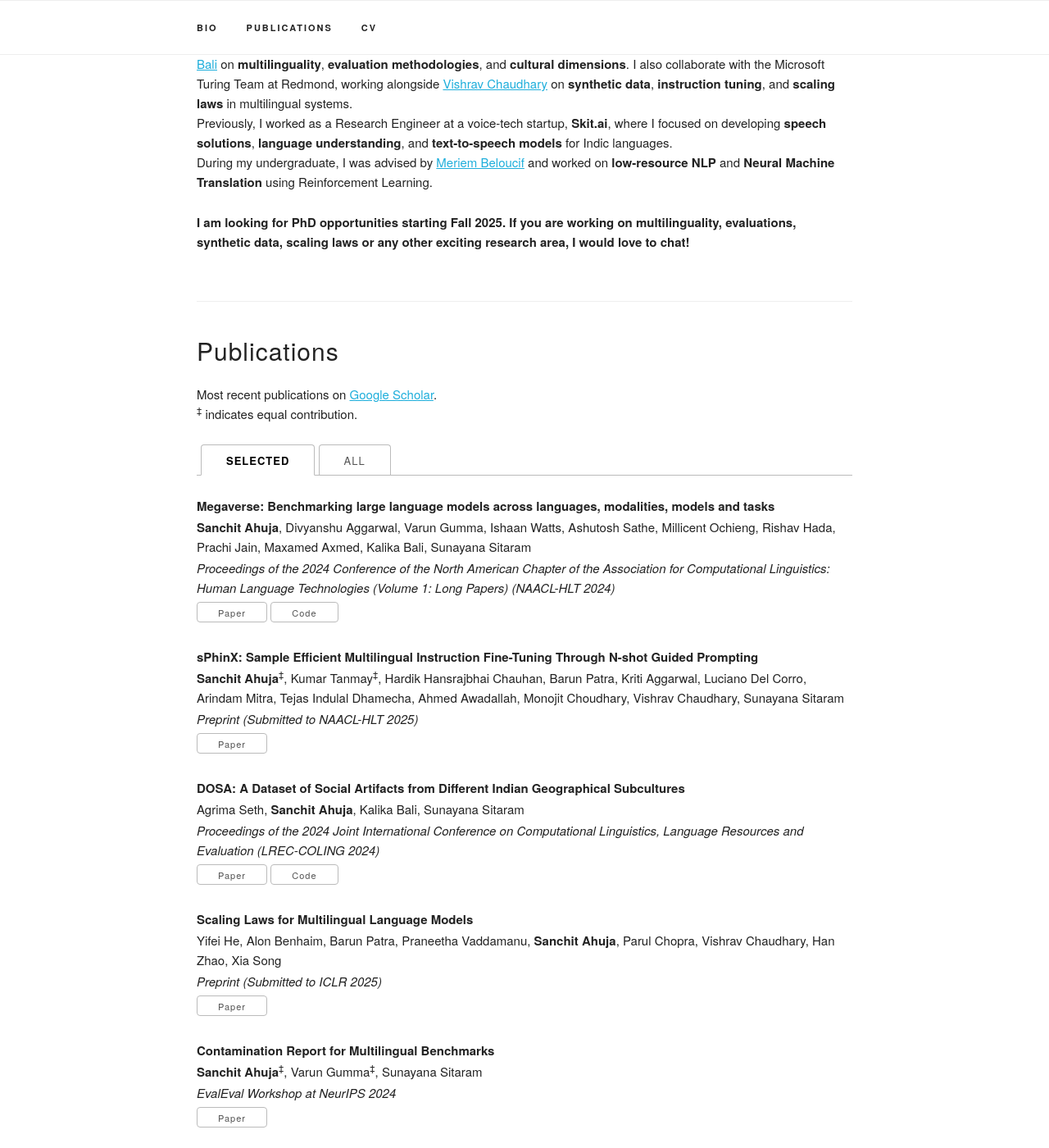
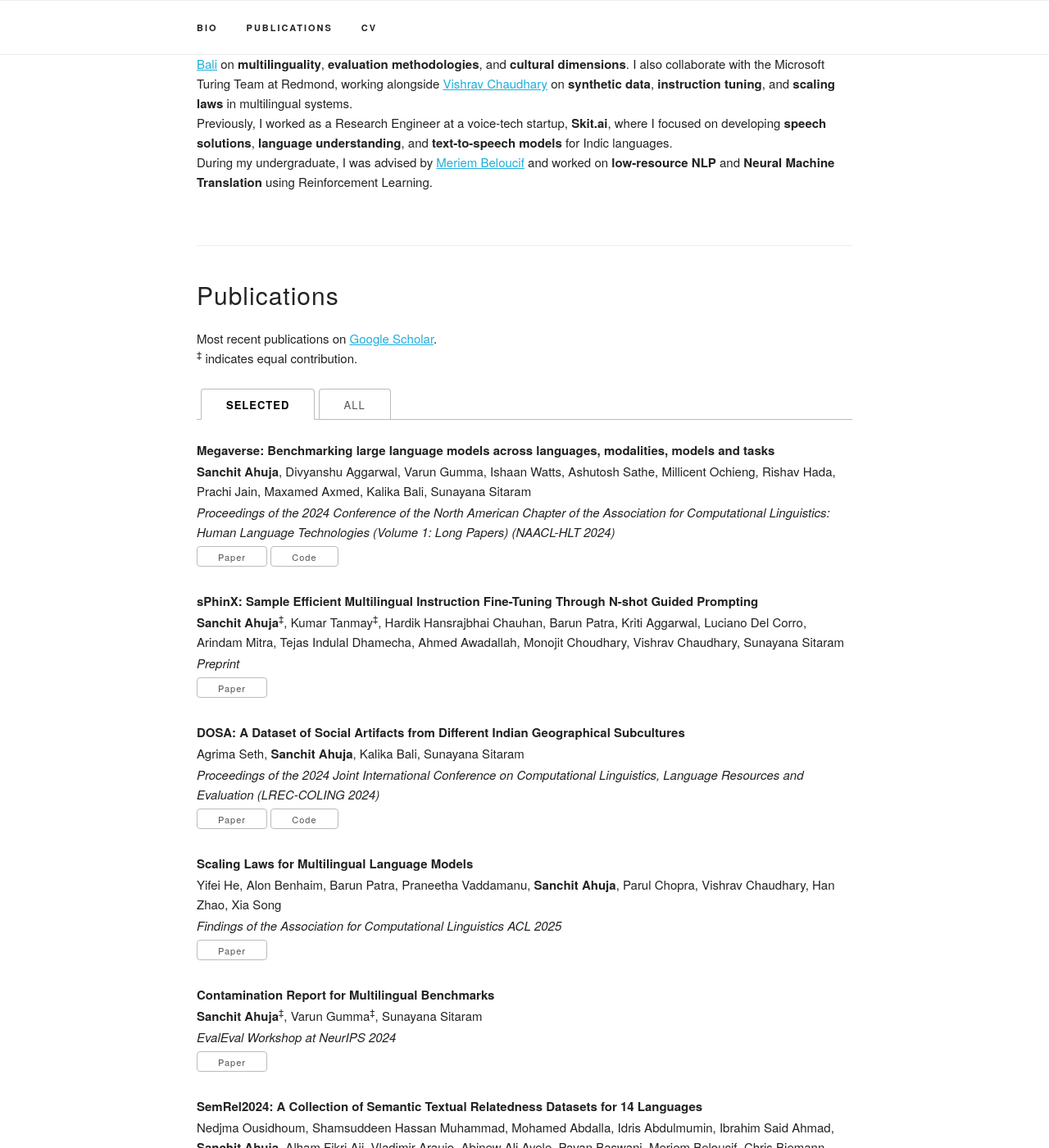
Before and after one commit to sanchit-ahuja/sanchit-ahuja.github.io, a Jekyll site: the page built from index.html, in a window 1280 px wide and 1400 px high, scrolled down 476 px. Shown: the whole window at 82% size. Built offline with Jekyll 4.4.1, drawn with Linux system fonts in a browser that asks for light colours; some web fonts are replaced.

Commit message:
update website

```diff
--- a/_data/publications.yaml
+++ b/_data/publications.yaml
@@ -9,7 +9,7 @@ papers:
 
   - title: "sPhinX: Sample Efficient Multilingual Instruction Fine-Tuning Through N-shot Guided Prompting"
     authors: "<b>Sanchit Ahuja</b><sup>‡</sup>, Kumar Tanmay<sup>‡</sup>, Hardik Hansrajbhai Chauhan, Barun Patra, Kriti Aggarwal, Luciano Del Corro, Arindam Mitra, Tejas Indulal Dhamecha, Ahmed Awadallah, Monojit Choudhary, Vishrav Chaudhary, Sunayana Sitaram"
-    venue: "Preprint (Submitted to NAACL-HLT 2025)"
+    venue: "Preprint"
     paper_pdf: "https://arxiv.org/abs/2407.09879"
     selected: y
 
@@ -23,7 +23,7 @@ papers:
 
   - title: "Scaling Laws for Multilingual Language Models"
     authors: "Yifei He, Alon Benhaim, Barun Patra, Praneetha Vaddamanu, <b>Sanchit Ahuja</b>, Parul Chopra, Vishrav Chaudhary, Han Zhao, Xia Song"
-    venue: "Preprint (Submitted to ICLR 2025)"
+    venue: "Findings of the Association for Computational Linguistics ACL 2025"
     paper_pdf: "https://arxiv.org/abs/2410.12883"
     selected: y
 
--- a/index.html
+++ b/index.html
@@ -12,9 +12,6 @@ Previously, I worked as a Research Engineer at a voice-tech startup, <b>Skit.ai<
 During my undergraduate, I was advised by <a href="https://belomeriem.github.io/" target="_blank">Meriem Beloucif</a> and worked on <b>low-resource NLP</b> and <b>Neural Machine Translation</b> using Reinforcement Learning.
 </p>
 
-<h6>
-  <b>I am looking for PhD opportunities starting Fall 2025. If you are working on multilinguality, evaluations, synthetic data, scaling laws or any other exciting research area, I would love to chat!</b>
-</h6>
 
 </div>
 
```
